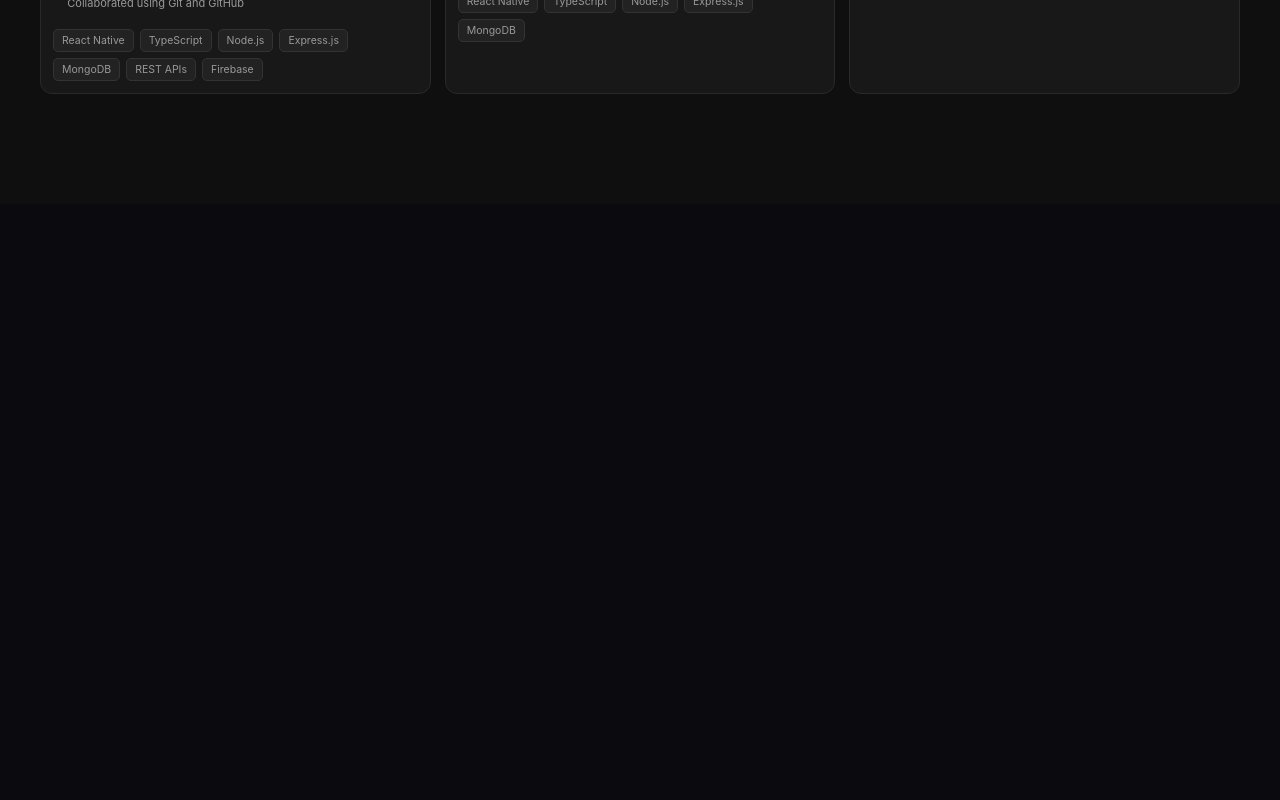
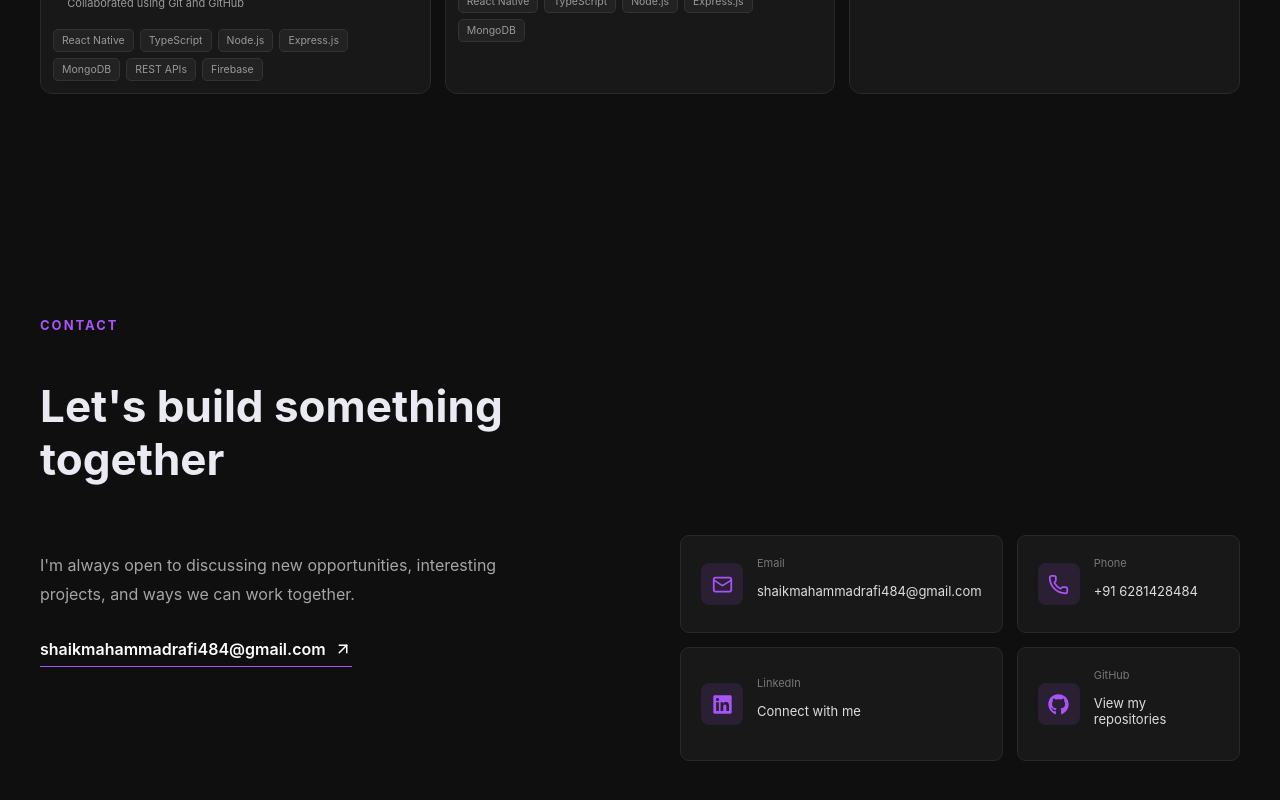
Before and after one commit to shaik-mahammad-rafi01/rafi-portfolio, a React (Create React App) app: page / in a window 1280 px wide. Shown: the part 4395-5195 px from the top of the page. Before the commit the page ends 4599 px from the top, so only its background shows below. Built offline with nearby package versions, Linux system fonts and the light colour scheme; the HTML template or start-up script is replaced by a standard one.

Commit message:
feat: add contact section to app

```diff
--- a/src/App.tsx
+++ b/src/App.tsx
@@ -5,6 +5,7 @@ import About from "./components/About/About";
 import Skills from "./components/Skills/Skills";
 import Experience from "./components/Experience/Experience";
 import Projects from "./components/Projects/Projects";
+import Contact from "./components/Contact/Contact";
 function App() {
   return (
     <>
@@ -16,6 +17,7 @@ function App() {
        <Skills />
        <Experience />
        <Projects />
+       <Contact />
       </main>
     </>
   );
```
